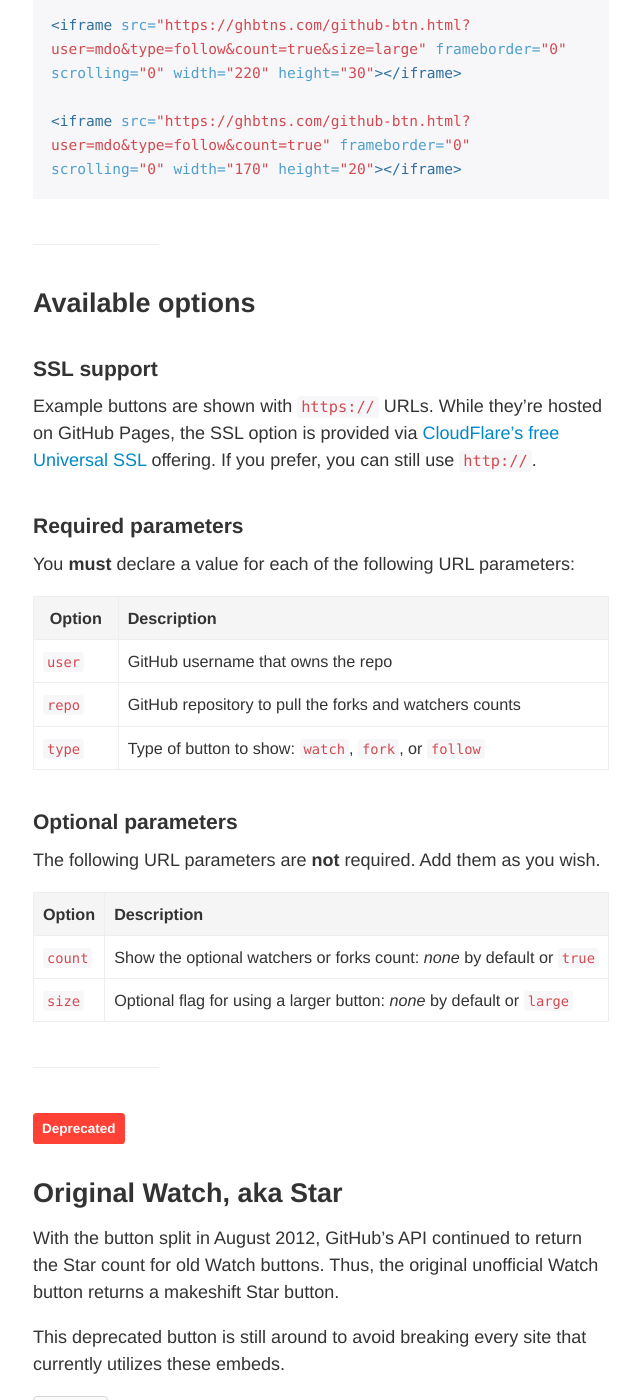
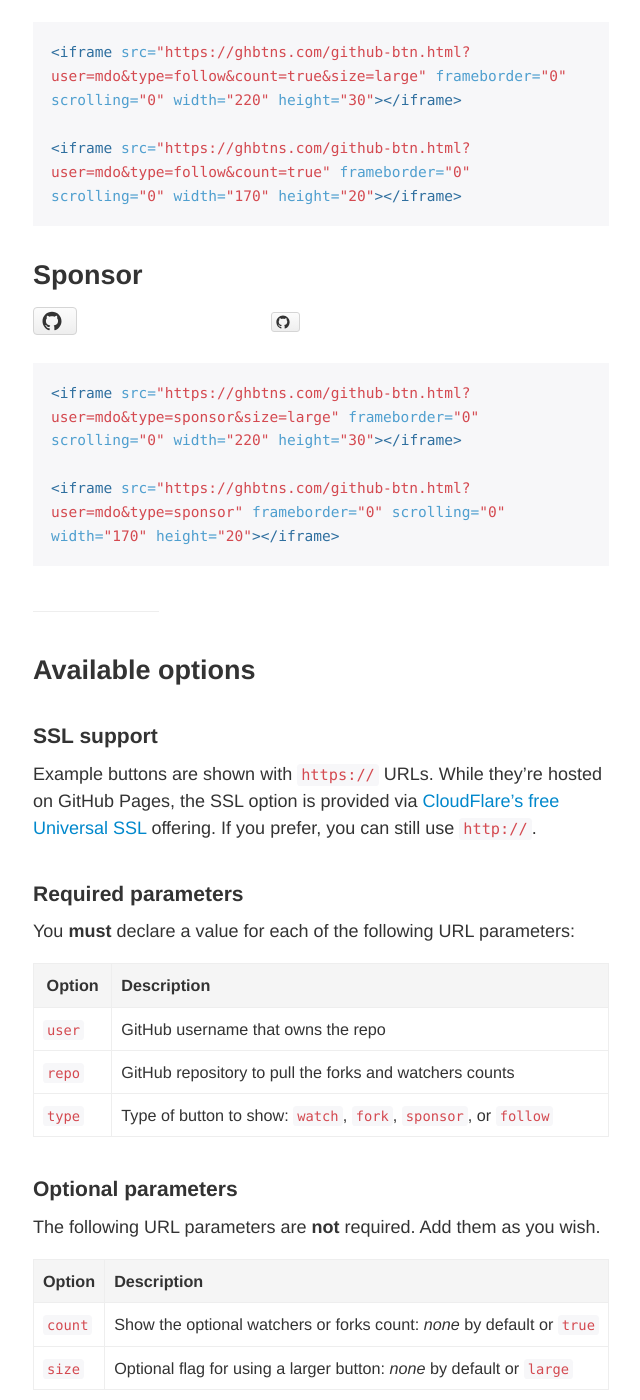
Before and after one commit to mdo/github-buttons, a Jekyll site: the page built from index.md, in a window 1280 px wide and 1400 px high, scrolled down 2292 px. Shown: the whole window, without its empty margins (319-959 px from the left). Built offline with Jekyll 4.4.1, drawn with Linux system fonts in a browser that asks for light colours; comment, search, counter and statistics services are not loaded; our own code applies the rules of GitHub Pages for plain Markdown files.

Commit message:
Add "sponsor" type, linking it to the user's GitHub sponsorship page.

```diff
--- a/index.md
+++ b/index.md
@@ -61,6 +61,18 @@
 <iframe src="https://ghbtns.com/github-btn.html?user=mdo&type=follow&count=true" frameborder="0" scrolling="0" width="170" height="20"></iframe>
 {% endhighlight %}
 
+## Sponsor
+
+<div class="example">
+  <iframe src="github-btn.html?user=mdo&type=sponsor&size=large" frameborder="0" scrolling="0" width="220" height="30"></iframe>
+  <iframe src="github-btn.html?user=mdo&type=sponsor" frameborder="0" scrolling="0" width="170" height="20"></iframe>
+</div>
+{% highlight html %}
+<iframe src="https://ghbtns.com/github-btn.html?user=mdo&type=sponsor&size=large" frameborder="0" scrolling="0" width="220" height="30"></iframe>
+
+<iframe src="https://ghbtns.com/github-btn.html?user=mdo&type=sponsor" frameborder="0" scrolling="0" width="170" height="20"></iframe>
+{% endhighlight %}
+
 ---
 
 ## Available options
@@ -78,7 +90,7 @@
 |-|:-|:-:|-:
 | `user` | GitHub username that owns the repo |
 | `repo` | GitHub repository to pull the forks and watchers counts |
-| `type` | Type of button to show: `watch`, `fork`, or `follow` |
+| `type` | Type of button to show: `watch`, `fork`, `sponsor`, or `follow` |
 
 ### Optional parameters
 
```
Also changed, not shown: src/js.js (+7 -1 lines).
